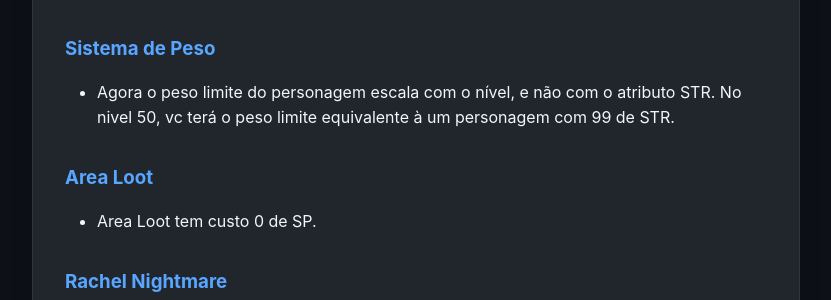
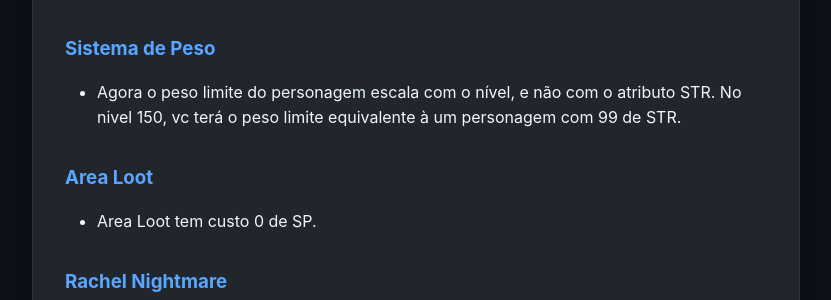
Before and after one commit to Concs93/CrocPRMsite, a Jekyll site: the page built from _posts/2025-10-01-v2-1-0.md, in a window 1280 px wide and 900 px high, scrolled down 2454 px. Shown: the part 243-543 px from the top of the window, without its empty margins (224-1055 px from the left). Built offline with Jekyll 4.4.1, drawn with Linux system fonts in a browser that asks for light colours; some of the changed text lies outside the part shown.

Commit message:
final ajustes

```diff
--- a/_layouts/home.html
+++ b/_layouts/home.html
@@ -93,7 +93,7 @@ layout: default
                          <li><strong>Bugs</strong>: Medic Manual X, Illusion of Exchange, Combo Ready, @showexp/@showzeny do Alfred, cartas Star Scourge e Astrologika.</li>
                          <li><strong>Growth Shadow Coffers</strong>: 10 monstros da faixa 30-50 agora dropam.</li>
                          <li><strong>Random Options</strong>: Growth Shadow Coffers com valor máximo + atributo reduzido para 3 (era 5).</li>
-                         <li><strong>Peso limite</strong>: escala com nível (não mais STR). Nível 50 = peso de STR 99.</li>
+                         <li><strong>Peso limite</strong>: escala com nível (não mais STR). Nível 150 = peso de STR 99.</li>
                          <li><strong>Area Loot</strong>: custo 0 de SP.</li>
                          <li><strong>Rachel Nightmare</strong>: dificultada com nova mecânica para incentivar conteúdo em grupo.</li>
                          <li><strong>Mapa da distorção Einbroch Deadlands</strong>: adicionada flag de PVP (como era pra ser).</li>
--- a/_posts/2025-10-01-v2-1-0.md
+++ b/_posts/2025-10-01-v2-1-0.md
@@ -15,7 +15,7 @@ excerpt: "Bugs corrigidos e melhorias para early game!"
 - **Bugs**: Medic Manual X corrigido, Illusion of Exchange corrigida em mobs, Combo Ready agora aplicado corretamente, @showexp e @showzeny do Alfred permanecem após logout, cartas Star Scourge e Astrologika equipam no head_mid.
 - **Growth Shadow Coffers**: 10 monstros da faixa 30-50 agora dropam.
 - **Random Options**: Growth Shadow Coffers com valor máximo + atributo reduzido para 3 (era 5).
-- **Peso limite**: escala com nível (não mais STR). Nível 50 = peso de STR 99.
+- **Peso limite**: escala com nível (não mais STR). Nível 150 = peso de STR 99.
 - **Area Loot**: custo 0 de SP.
 - **Rachel Nightmare**: dificultada com nova mecânica para incentivar conteúdo em grupo.
 - **Mapa da distorção Einbroch Deadlands**: adicionada flag de PVP (como era pra ser).
@@ -63,7 +63,7 @@ excerpt: "Bugs corrigidos e melhorias para early game!"
 - Com isso, além de tbm as random options virem maximizadas, reduzi o valor do atributo que eles vem para 3 (era 5).
 
 ### **Sistema de Peso**
-- Agora o peso limite do personagem escala com o nível, e não com o atributo STR. No nivel 50, vc terá o peso limite equivalente à um personagem com 99 de STR.
+- Agora o peso limite do personagem escala com o nível, e não com o atributo STR. No nivel 150, vc terá o peso limite equivalente à um personagem com 99 de STR.
 
 ### **Area Loot**
 - Area Loot tem custo 0 de SP.
```
